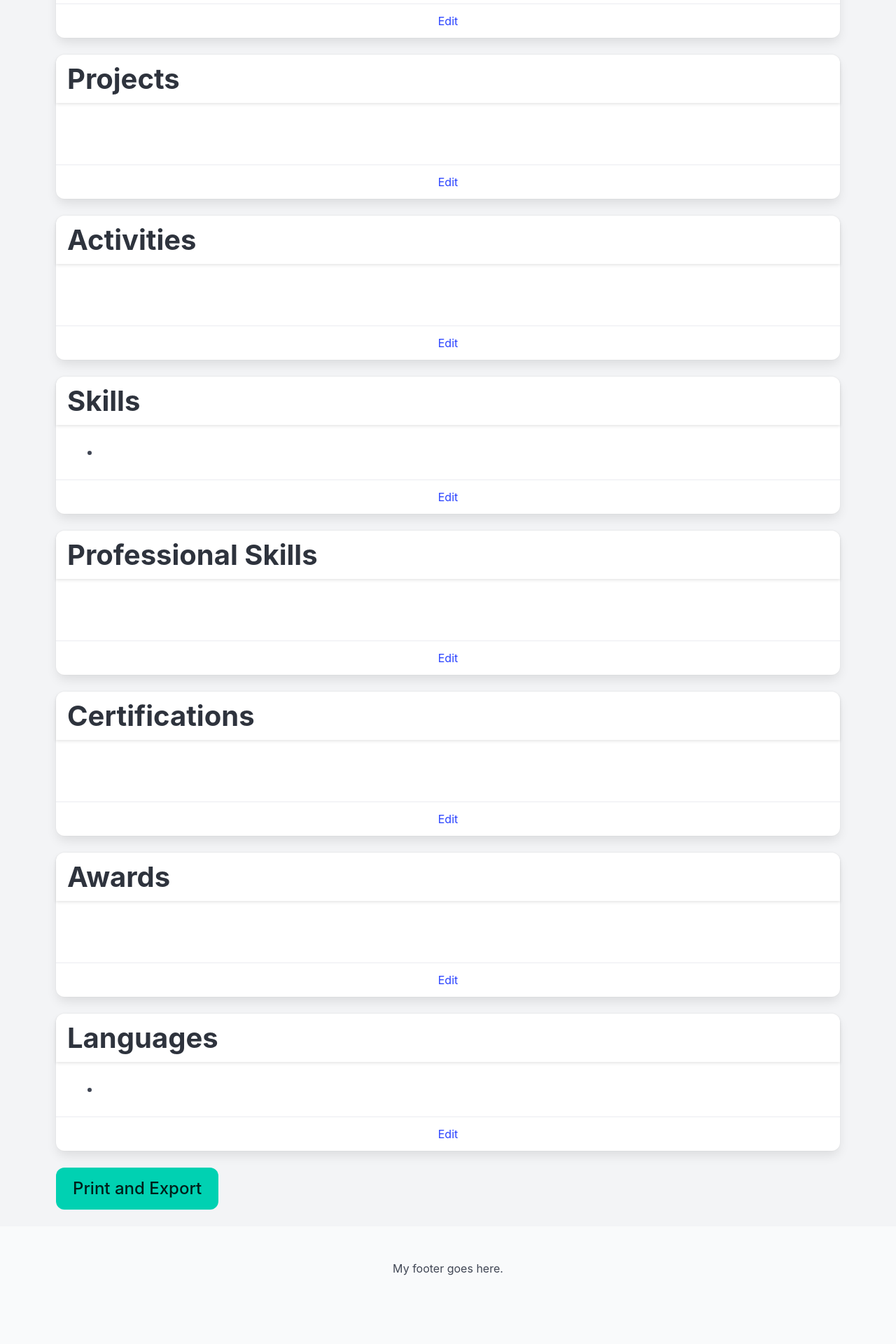
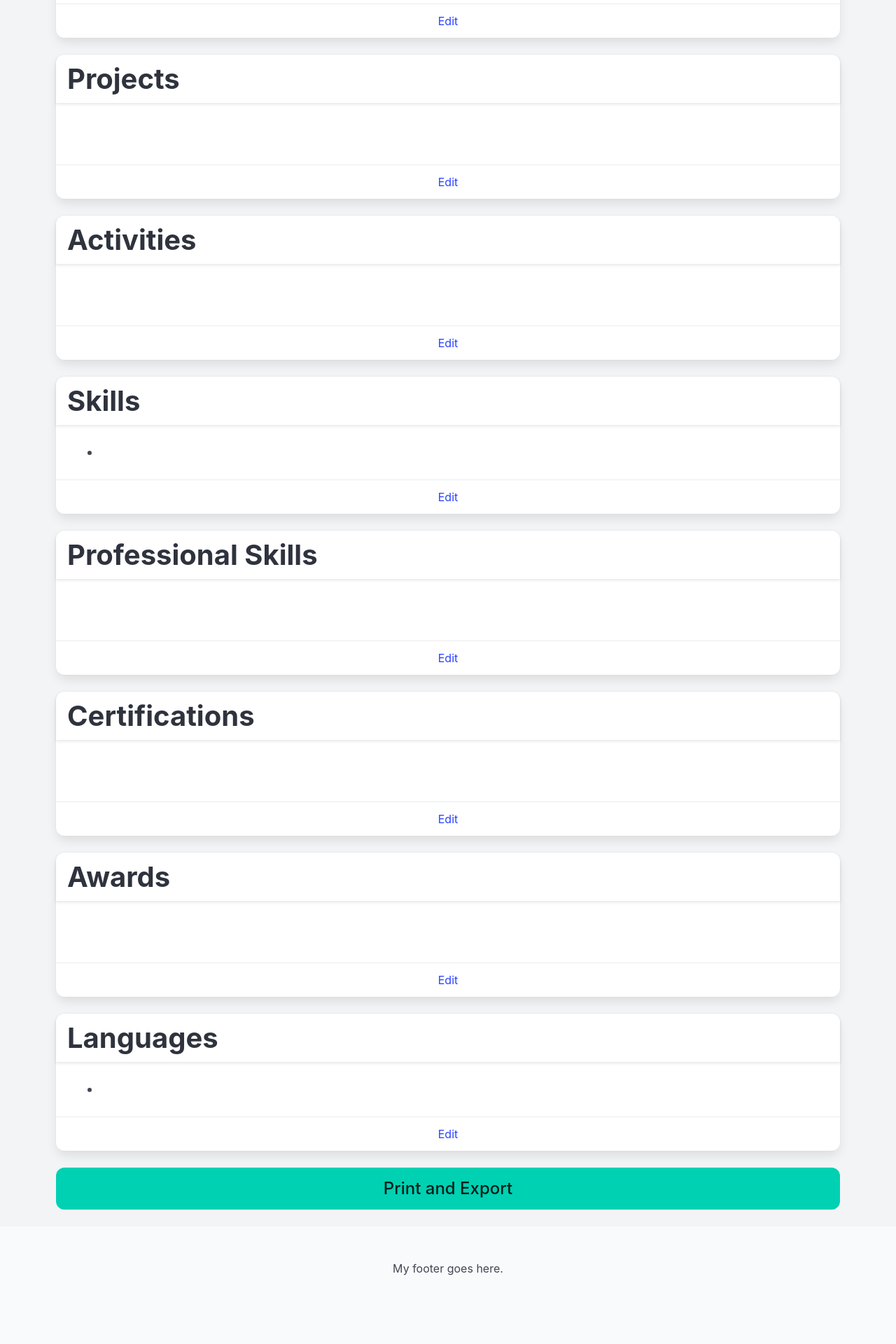
Before and after one commit to HeirOfNorton/alwaysfreeresume, a Jekyll site: the page built from pages/review.html, in a window 1280 px wide. Shown: the part 1294-3214 px from the top of the page at 70% size. Built offline with Jekyll 4.4.1, drawn with Linux system fonts in a browser that asks for light colours.

Commit message:
Reformatted the button some more.

```diff
--- a/pages/review.html
+++ b/pages/review.html
@@ -182,7 +182,7 @@ Put the review of all sections here.
     </div>
 </article>
 
-<div class="block buttons">
+<div class="block">
     <a href="{{ '/print/' | relative_url }}">
         <button class="button is-primary is-large is-fullwidth">Print and Export</button>
     </a>
```
